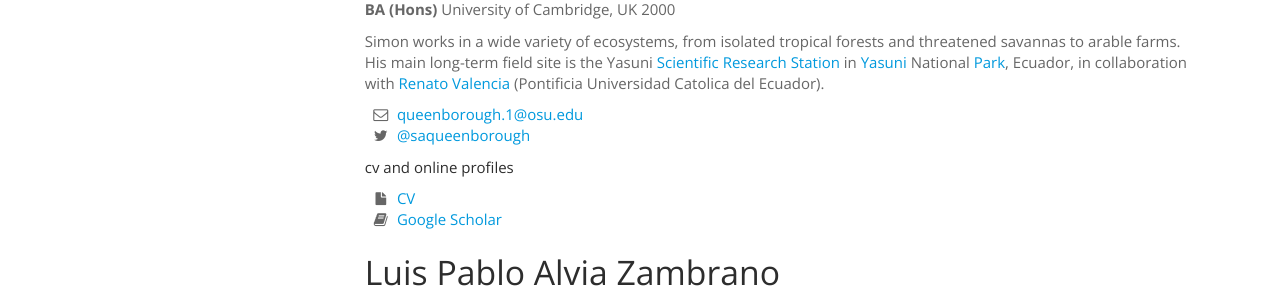
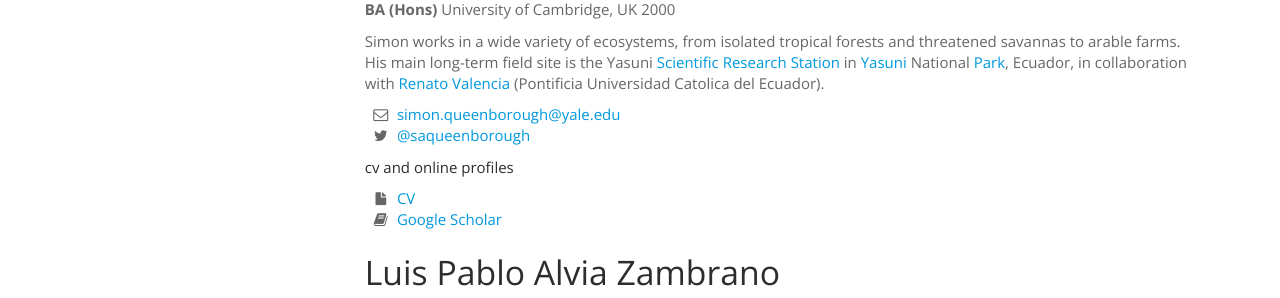
Before and after one commit to saq/saq.github.io, a Jekyll site: the page built from people.html, in a window 1280 px wide and 900 px high, scrolled down 899 px. Shown: the part 156-454 px from the top of the window. Built offline with Jekyll 4.4.1, drawn with Linux system fonts in a browser that asks for light colours; comment, search, counter and statistics services are not loaded.

Commit message:
simon email

```diff
--- a/people.html
+++ b/people.html
@@ -67,7 +67,7 @@ img.special {border: 2px solid #333333;}
   <p>Simon works in a wide variety of ecosystems, from isolated tropical forests and threatened savannas to arable farms. His main long-term field site is the Yasuni <a href="http://www.yasuni.ec/">Scientific Research Station</a> in <a href="http://www.ctfs.si.edu/site/Yasuni">Yasuni</a> National <a href="https://en.wikipedia.org/wiki/Yasuni_National_Park">Park</a>, Ecuador, in collaboration with <a href="http://www.biologia.puce.edu.ec/natura.php?c=164">Renato Valencia</a> (Pontificia Universidad Catolica del Ecuador).</p>
 
                     <ul class="icons-ul">
-                    <li><i class="icon-li icon-envelope-alt"></i><a href="mailto:queenborough.1@osu.edu">queenborough.1@osu.edu</a></li>
+                    <li><i class="icon-li icon-envelope-alt"></i><a href="mailto:simon.queenborough@yale.edu">simon.queenborough@yale.edu</a></li>
                     <li><i class="icon-li icon-twitter"> </i><a href="https://twitter.com/saqueenborough" class="twitter-follow-button" data-show-count="false">@saqueenborough</a> <script>!function(d,s,id){var js,fjs=d.getElementsByTagName(s)[0];if(!d.getElementById(id)){js=d.createElement(s);js.id=id;js.src="//platform.twitter.com/widgets.js";fjs.parentNode.insertBefore(js,fjs);}}(document,"script","twitter-wjs");</script></li></ul></p>
 
                   <h5>cv and online profiles</h5>
```
